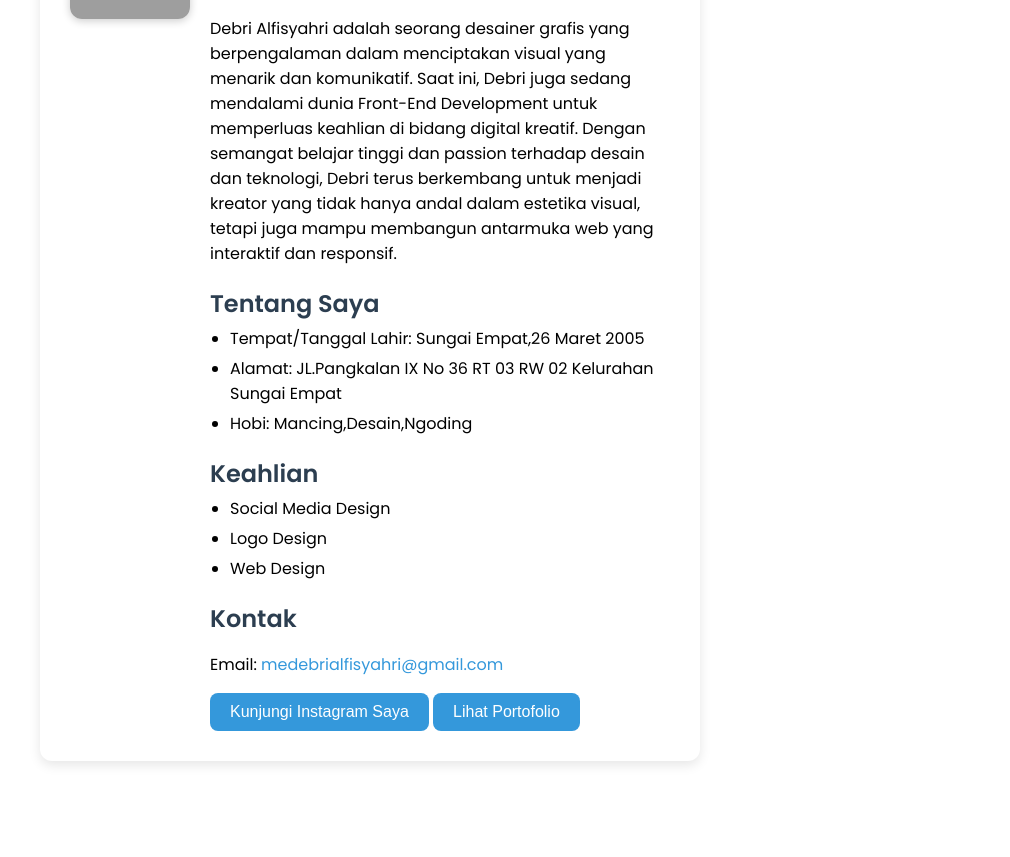
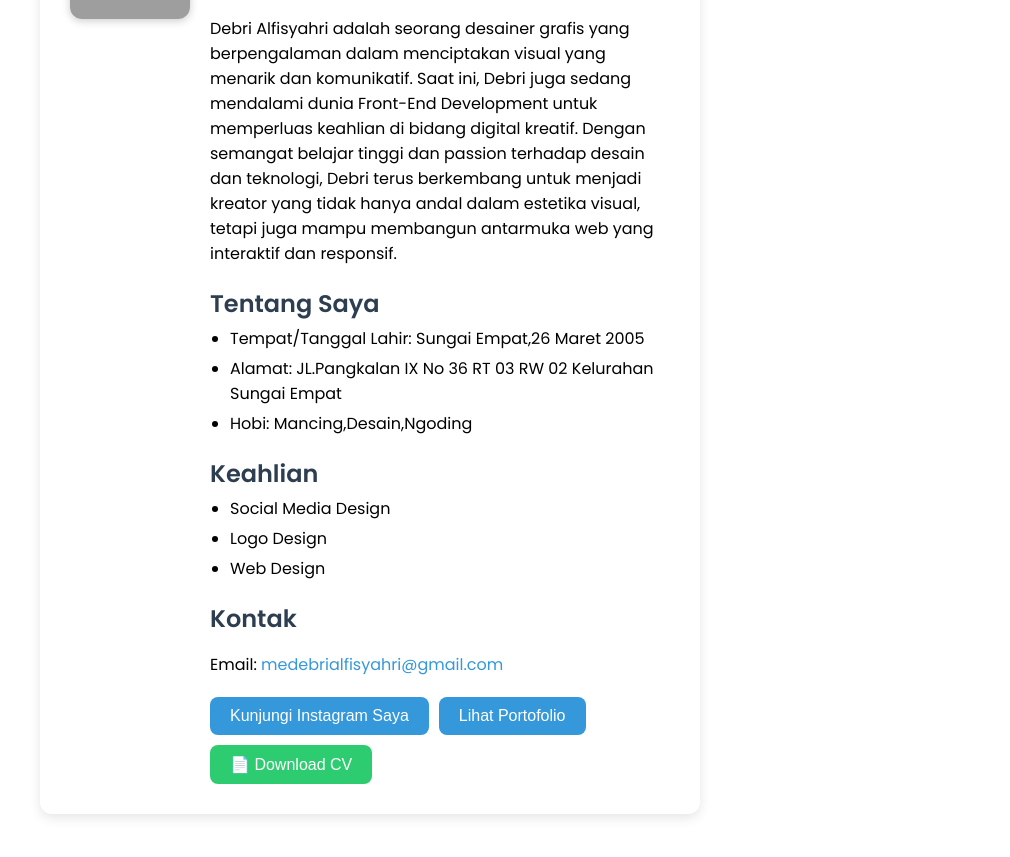
Before and after one commit to Alfisyhr/Latihan, a plain HTML site: page index.html in a window 1280 px wide. Shown: the part 211-1068 px from the top of the page, without its empty margins (270-1280 px from the left). Drawn offline with Linux system fonts and the light colour scheme; grey boxes are pictures that could not be loaded.

Commit message:
Update index.html

```diff
--- a/index.html
+++ b/index.html
@@ -157,6 +157,14 @@ body.dark-mode button {
 body.dark-mode button:hover {
   background-color: #508ee5;
 }
+button.cv-download {
+  background-color: #2ecc71;
+}
+
+button.cv-download:hover {
+  background-color: #27ae60;
+}
+
 
 
     </style>
@@ -196,13 +204,21 @@ body.dark-mode button:hover {
             <a href="mailto:medebrialfisyahri@gmail.com">medebrialfisyahri@gmail.com</a>
           </p>
 
-          <a href="https://instagram.com/alfisyh_ri" target="_blank">
-            <button>Kunjungi Instagram Saya</button>
+          <div style="display: flex; gap: 10px; flex-wrap: wrap; margin-top: 20px;">
+            <a href="https://instagram.com/alfisyh_ri" target="_blank">
+              <button>Kunjungi Instagram Saya</button>
+            </a>
+
             <a href="portofolio.html">
               <button>Lihat Portofolio</button>
             </a>
+            <a href="CVDebriAlfisyahri.pdf" download>
+              <button class="cv-download">📄 Download CV</button>
+            </a>
 
-          </a>
+          </div>
+
+
         </div>
       </div>
     </div>
```
